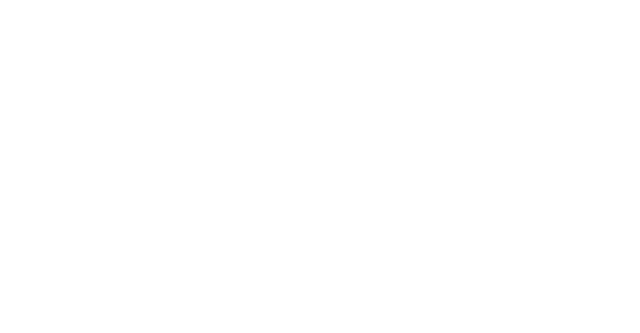
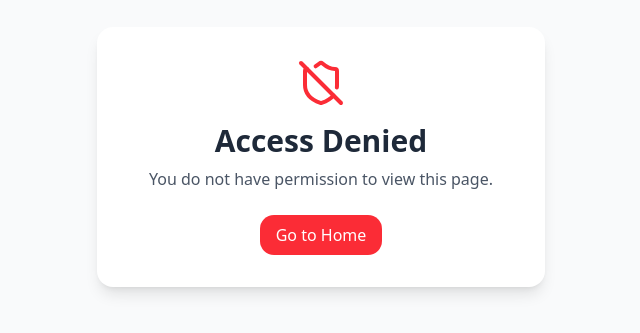
Before and after one commit to Matuwamai/car-hire, a React (Vite) app in the folder frontend/: page /unauthorized in a window 1280 px wide. Before the commit this address had no page. Shown: the part 243-576 px from the top of the page, without its empty margins (319-959 px from the left). Built offline with nearby package versions, Linux system fonts and the light colour scheme.

Commit message:
Add unorthorized page

```diff
--- a/frontend/src/components/SideBar.tsx
+++ b/frontend/src/components/SideBar.tsx
@@ -49,14 +49,14 @@
           { path: "/my-cars?", label: "My Cars", icon: <FaCar size={20} /> },
           { path: "/categories", label: "Categories", icon: <MdCategory size={20} /> },
           { path: "/cars", label: "Cars", icon: <FaBook size={20} /> },
-          { path: "/profile", label: "Profile", icon: <FaUserCircle size={20} /> },
+          // { path: "/profile", label: "Profile", icon: <FaUserCircle size={20} /> },
         ];
       case "ORGANIZATION":
         return [
           { path: "/cars", label: "Cars/Home", icon: <FaCar size={20} /> },
           { path: "/categories", label: "Categories", icon: <MdCategory size={20} /> },
           { path: "/myBookings", label: "my Bookings", icon: <FaBook size={20} /> },
-          { path: "/profile", label: "Profile", icon: <FaUserCircle size={20} /> },
+          // { path: "/profile", label: "Profile", icon: <FaUserCircle size={20} /> },
         ];
       default:
         return [];
--- /dev/null
+++ b/frontend/src/components/Unothorized.tsx
@@ -0,0 +1,25 @@
+import { Link } from "react-router-dom";
+import { ShieldOff } from "lucide-react";
+const Unauthorized = () => {
+  return (
+    <div className="min-h-screen flex flex-col items-center justify-center bg-gray-50 px-4 text-center">
+      <div className="bg-white shadow-lg rounded-2xl p-8 max-w-md w-full">
+        <div className="flex justify-center mb-4 text-red-500">
+          <ShieldOff size={48} />
+        </div>
+        <h2 className="text-3xl font-bold text-gray-800 mb-2">Access Denied</h2>
+        <p className="text-gray-600 mb-6">
+          You do not have permission to view this page.
+        </p>
+        <Link
+          to="/cars"
+          className="inline-block bg-red-500 hover:bg-red-600 text-white font-medium py-2 px-4 rounded-xl transition-all duration-200"
+        >
+          Go to Home
+        </Link>
+      </div>
+    </div>
+  );
+};
+
+export default Unauthorized;
--- a/frontend/src/main.tsx
+++ b/frontend/src/main.tsx
@@ -22,6 +22,7 @@
 import CarOwnerPage from './pages/SingleCarOwner'
 import OrganizationBookings from './pages/OganazitionBookings'
 import ProtectedRoute from './components/ProtectedRoutes'
+import Unauthorized from './components/Unothorized'
 
 
 createRoot(document.getElementById('root')!).render(
@@ -31,12 +32,12 @@
         <Routes>
           <Route path="/login" element={<Login />} />
           <Route path='/signup' element={<SignupPage />} />
+          <Route path='/unauthorized' element={<Unauthorized />} />
           <Route element={<ProtectedRoute />}>
             <Route element={<Layout />}>
               <Route path='/cars' element={<Cars />} />
               <Route path='/categories' element={<Categories />} />
               <Route path='/category/:id' element={<CategoryDetail />} />
-
               <Route element={<ProtectedRoute allowedRoles={["ADMIN"]} />}>
                 <Route path='/users' element={<Users />} />
                 <Route path='/organizations' element={<Organizations />} />
```
